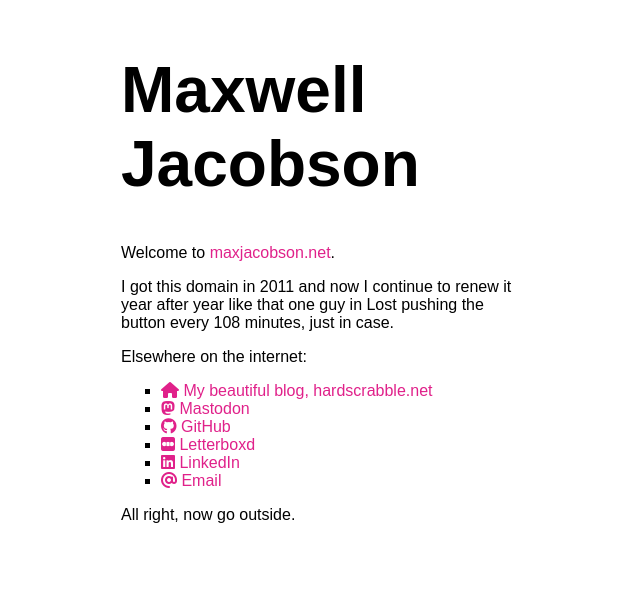
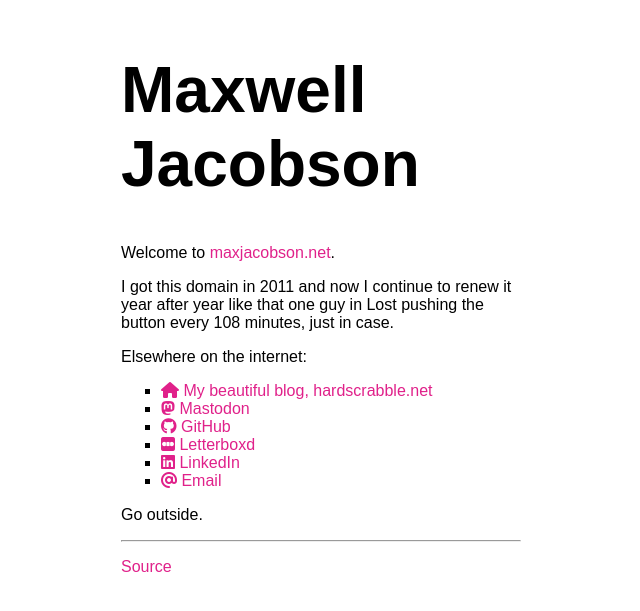
Before and after one commit to maxjacobson/maxjacobson.net, a Jekyll site: the page built from index.md, in a window 1280 px wide. Shown: the top 611 px of the page, without its empty margins (319-959 px from the left). Built offline with Jekyll 4.4.1, drawn with Linux system fonts in a browser that asks for light colours.

Commit message:
Update footer

```diff
--- a/index.md
+++ b/index.md
@@ -17,4 +17,8 @@ Elsewhere on the internet:
 - [<i class="fa-brands fa-linkedin" title="LinkedIn"></i> LinkedIn](https://www.linkedin.com/in/maxjacobson1/)
 - [<i class="fa-solid fa-at" title="Email"></i> Email](mailto:max@hardscrabble.net)
 
-All right, now go outside.
+Go outside.
+
+<hr />
+
+[Source](http://github.com/maxjacobson/maxjacobson.net)
```
